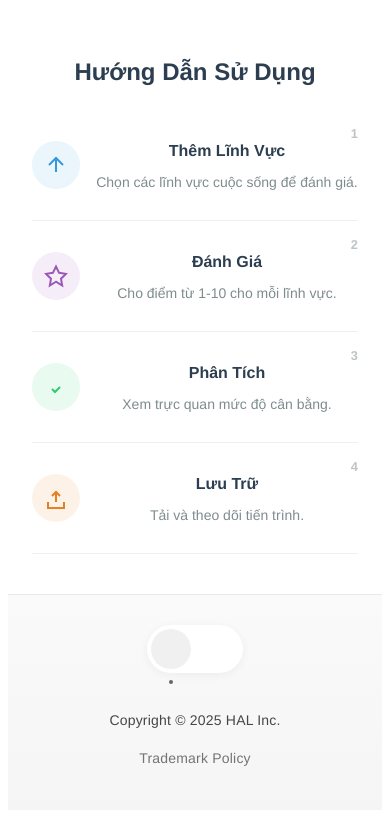
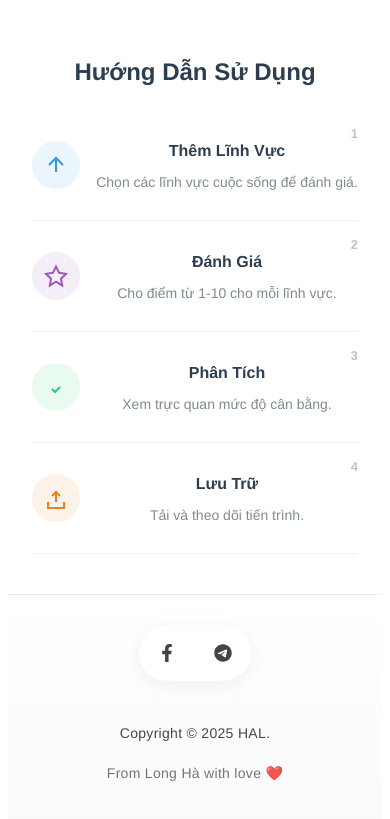
Before and after one commit to longhangoc/vue, a Vue app: page / in a window 390 px wide. Shown: the part 1107-1926 px from the top of the page. Built offline with nearby package versions, Linux system fonts and the light colour scheme.

Commit message:
Update Footer.vue

```diff
--- a/src/components/Footer.vue
+++ b/src/components/Footer.vue
@@ -1,20 +1,24 @@
 <template>
   <footer class="footer">
     <div class="footer-wrapper">
-      <!-- Toggle Bar -->
-      <div class="toggle-bar">
-        <button class="toggle-item active">
-          <i class="fab fa-facebook-f icon-social"></i>
-        </button>
-        <button class="toggle-item">
-          <i class="fab fa-telegram icon-social"></i>
-        </button>
+      <!-- Social Media Bar -->
+      <div class="social-bar">
+        <a href="https://facebook.com" target="_blank" class="social-item" aria-label="Facebook">
+          <svg xmlns="http://www.w3.org/2000/svg" viewBox="0 0 320 512" class="social-icon">
+            <path d="M279.14 288l14.22-92.66h-88.91v-60.13c0-25.35 12.42-50.06 52.24-50.06h40.42V6.26S260.43 0 225.36 0c-73.22 0-121.08 44.38-121.08 124.72v70.62H22.89V288h81.39v224h100.17V288z"/>
+          </svg>
+        </a>
+        <a href="https://telegram.org" target="_blank" class="social-item" aria-label="Telegram">
+          <svg xmlns="http://www.w3.org/2000/svg" viewBox="0 0 496 512" class="social-icon">
+            <path d="M248,8C111.033,8,0,119.033,0,256S111.033,504,248,504,496,392.967,496,256,384.967,8,248,8ZM362.952,176.66c-3.732,39.215-19.881,134.378-28.1,178.3-3.476,18.584-10.322,24.816-16.948,25.425-14.4,1.326-25.338-9.517-39.287-18.661-21.827-14.308-34.158-23.215-55.346-37.177-24.485-16.135-8.612-25,5.342-39.5,3.652-3.793,67.107-61.51,68.335-66.746.153-.655.3-3.1-1.154-4.384s-3.59-.849-5.135-.5q-3.283.746-104.608,69.142-14.845,10.194-26.894,9.934c-8.855-.191-25.888-5.006-38.551-9.123-15.531-5.048-27.875-7.717-26.8-16.291q.84-6.7,18.45-13.7,108.446-47.248,144.628-62.3c68.872-28.647,83.183-33.623,92.511-33.789,2.052-.034,6.639.474,9.61,2.885a10.452,10.452,0,0,1,3.53,6.716A43.765,43.765,0,0,1,362.952,176.66Z"/>
+          </svg>
+        </a>
       </div>
 
       <!-- Copyright Section -->
       <div class="footer-content">
-        <p class="copyright">Copyright © {{ currentYear }} HAL Inc.</p>
-        <p class="trademark">Trademark Policy</p>
+        <p class="copyright">Copyright © {{ currentYear }} HAL.</p>
+        <p class="trademark">From Long Hà with love ❤️</p>
       </div>
     </div>
   </footer>
@@ -27,16 +31,6 @@ export default {
     currentYear() {
       return new Date().getFullYear();
     }
-  },
-  mounted() {
-    // Add click event listeners to toggle buttons
-    const buttons = document.querySelectorAll('.toggle-item');
-    buttons.forEach(button => {
-      button.addEventListener('click', () => {
-        buttons.forEach(b => b.classList.remove('active'));
-        button.classList.add('active');
-      });
-    });
   }
 }
 </script>
@@ -44,8 +38,8 @@ export default {
 <style scoped>
 .footer {
   padding: 40px 20px;
-  background: linear-gradient(to bottom, #fafafa, #f5f5f5);
-  border-top: 1px solid rgba(0, 0, 0, 0.05);
+  background: linear-gradient(to bottom, #ffffff, #fafafa);
+  border-top: 1px solid rgba(0, 0, 0, 0.06);
 }
 
 .footer-wrapper {
@@ -54,71 +48,66 @@ export default {
   display: flex;
   flex-direction: column;
   align-items: center;
-  gap: 25px;
+  gap: 30px;
 }
 
-.toggle-bar {
+.social-bar {
   background: white;
-  padding: 6px;
+  padding: 8px;
   border-radius: 40px;
   display: flex;
-  gap: 8px;
-  box-shadow: 0 2px 10px rgba(0, 0, 0, 0.05);
+  gap: 12px;
+  box-shadow: 0 4px 20px rgba(0, 0, 0, 0.06);
   position: relative;
-  transition: all 0.3s ease;
+  transition: all 0.4s cubic-bezier(0.4, 0, 0.2, 1);
 }
 
-.toggle-bar:hover {
-  box-shadow: 0 4px 15px rgba(0, 0, 0, 0.08);
-  transform: translateY(-1px);
+.social-bar:hover {
+  box-shadow: 0 6px 25px rgba(0, 0, 0, 0.08);
+  transform: translateY(-2px);
 }
 
-.toggle-item {
-  width: 44px;
-  height: 44px;
+.social-item {
+  width: 48px;
+  height: 48px;
   border-radius: 50%;
-  border: none;
-  cursor: pointer;
   display: flex;
   align-items: center;
   justify-content: center;
   background: transparent;
   position: relative;
+  transition: all 0.3s cubic-bezier(0.4, 0, 0.2, 1);
+  cursor: pointer;
+}
+
+.social-item::before {
+  content: '';
+  position: absolute;
+  inset: 0;
+  border-radius: 50%;
+  background: currentColor;
+  opacity: 0;
+  transition: opacity 0.3s ease;
+}
+
+.social-item:hover::before {
+  opacity: 0.06;
+}
+
+.social-item:active {
+  transform: scale(0.95);
+}
+
+.social-icon {
+  width: 20px;
+  height: 20px;
+  fill: #444;
   transition: all 0.3s ease;
 }
 
-.toggle-item:hover {
-  background: rgba(0, 0, 0, 0.03);
-}
-
-.toggle-item.active {
-  background: #f0f0f0;
-}
-
-.toggle-item.active::after {
-  content: '';
-  position: absolute;
-  bottom: -15px;
-  left: 50%;
-  transform: translateX(-50%);
-  width: 4px;
-  height: 4px;
-  border-radius: 50%;
-  background: #666;
-}
-
-.icon-social {
-  font-size: 18px;
-  color: #555;
-  transition: all 0.3s ease;
-}
-
-.toggle-item:hover .icon-social {
+.social-item:hover .social-icon {
+  fill: #1a1a1a;
   transform: scale(1.1);
-}
-
-.toggle-item.active .icon-social {
-  color: #1a1a1a;
 }
 
 .footer-content {
@@ -129,18 +118,19 @@ export default {
 .copyright {
   font-size: 15px;
   color: #333;
-  margin-bottom: 8px;
+  margin-bottom: 10px;
   font-weight: 500;
-  letter-spacing: 0.2px;
+  letter-spacing: 0.3px;
 }
 
 .trademark {
   font-size: 15px;
   color: #666;
-  letter-spacing: 0.2px;
+  letter-spacing: 0.3px;
   position: relative;
   cursor: pointer;
   display: inline-block;
+  transition: all 0.3s ease;
 }
 
 .trademark::after {
@@ -151,22 +141,26 @@ export default {
   width: 0;
   height: 1px;
   background: #666;
-  transition: width 0.3s ease;
+  transition: width 0.4s cubic-bezier(0.4, 0, 0.2, 1);
+}
+
+.trademark:hover {
+  color: #333;
 }
 
 .trademark:hover::after {
   width: 100%;
 }
 
-/* Animation for active state */
-@keyframes pulse {
-  0% { transform: scale(1); }
-  50% { transform: scale(1.05); }
-  100% { transform: scale(1); }
+/* Smooth hover effect for social icons */
+@keyframes socialHover {
+  0% { transform: translateY(0); }
+  50% { transform: translateY(-2px); }
+  100% { transform: translateY(0); }
 }
 
-.toggle-item.active {
-  animation: pulse 0.3s ease-in-out;
+.social-item:hover {
+  animation: socialHover 0.6s cubic-bezier(0.4, 0, 0.2, 1);
 }
 
 /* Responsive Design */
@@ -175,17 +169,18 @@ export default {
     padding: 30px 15px;
   }
 
-  .toggle-bar {
-    padding: 4px;
+  .social-bar {
+    padding: 6px;
   }
 
-  .toggle-item {
-    width: 40px;
-    height: 40px;
+  .social-item {
+    width: 44px;
+    height: 44px;
   }
 
-  .icon-social {
-    font-size: 16px;
+  .social-icon {
+    width: 18px;
+    height: 18px;
   }
 
   .copyright, .trademark {
@@ -193,8 +188,10 @@ export default {
   }
 }
 
-/* Smooth transition for all interactive elements */
-* {
-  transition: all 0.2s ease-in-out;
+/* High-DPI Screen Optimizations */
+@media (-webkit-min-device-pixel-ratio: 2), (min-resolution: 192dpi) {
+  .social-bar {
+    box-shadow: 0 4px 16px rgba(0, 0, 0, 0.05);
+  }
 }
 </style>
```
